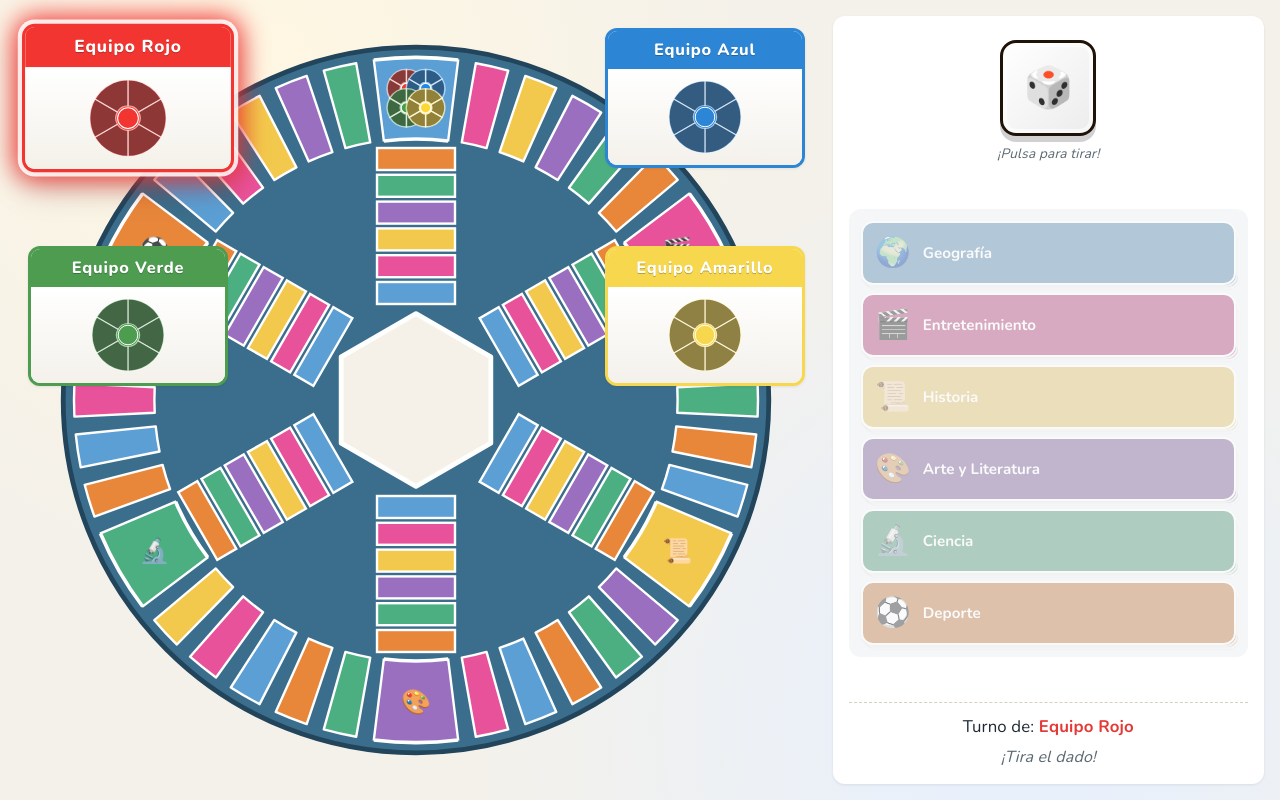
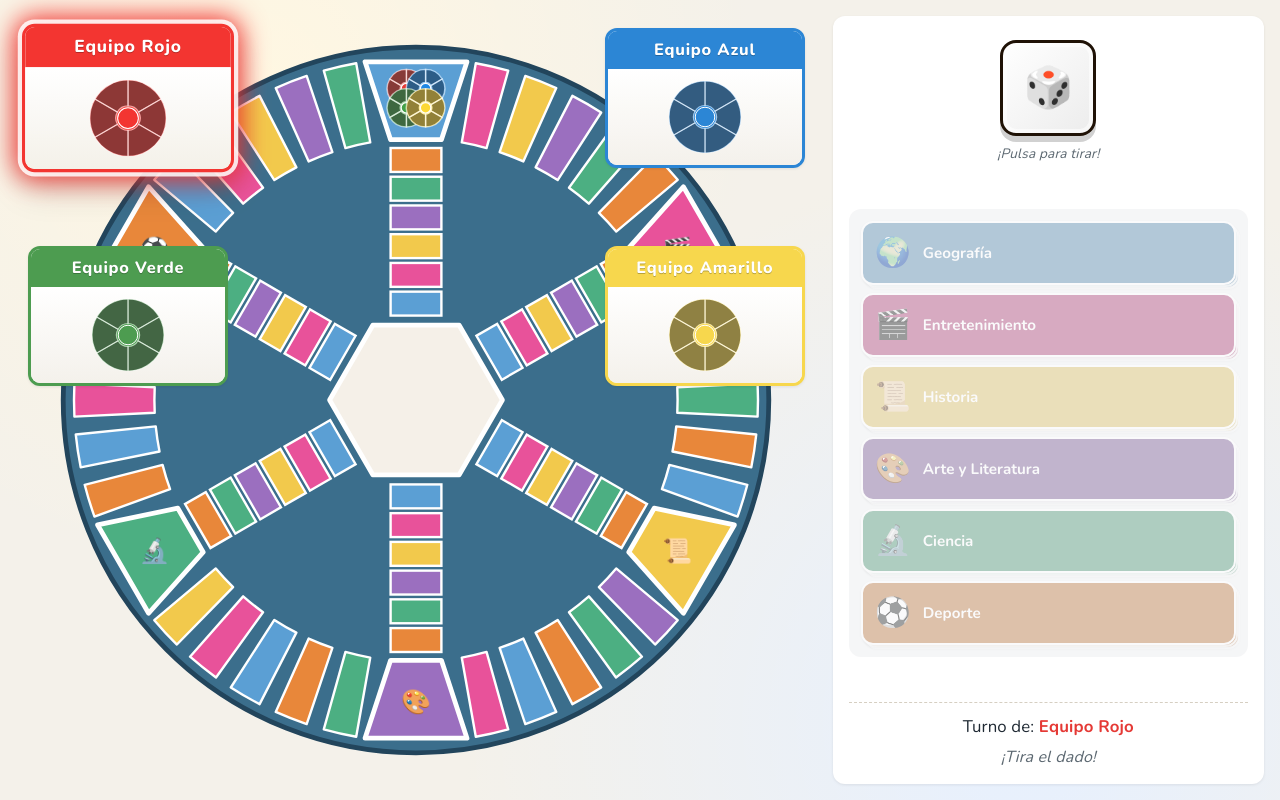
Before and after one commit to ngarderiu/Trivial, a React (Vite) app: page / in a window 1280 px wide. Both pictures are taken after a click on the button "Empezar partida". Built offline with nearby package versions, Linux system fonts and the light colour scheme.

Commit message:
fix: hexágono rotado + sedes trapezoidales rectas + brazos alineados

```diff
--- a/src/components/game/Board.jsx
+++ b/src/components/game/Board.jsx
@@ -27,12 +27,18 @@ const HEX_R = 72; // radio del hexágono al vértice
 const TOTAL_UNITS = 42;
 const UNIT_RAD = (Math.PI * 2) / TOTAL_UNITS; // 360/42º
 
-// Ancho del brazo: igual a la cuerda de una sede a R_INNER
-const ARM_WIDTH = 2 * R_INNER * Math.sin(UNIT_RAD); // ≈ 65 px
+// Sede trapezoidal: lados rectos. Inner edge estrecha por un factor.
+const SEDE_INNER_FACTOR = 0.65;
 
-// Brazo: empieza justo fuera del vértice del hexágono y termina justo
-// antes del anillo, con 6 px de margen a cada lado.
-const SP_IN = HEX_R + 6;        // 78
+// Ancho del brazo = base interior de la sede (cuerda a R_INNER de la sede
+// estrechada por SEDE_INNER_FACTOR). Así brazo y sede quedan alineados.
+const ARM_WIDTH = 2 * R_INNER * Math.sin(UNIT_RAD * SEDE_INNER_FACTOR); // ≈ 42 px
+
+// Brazo: empieza justo fuera del lado plano del hexágono (apotema), no del
+// vértice — porque el hexágono está rotado para que sus lados encaren a
+// los brazos.
+const HEX_APOTHEM = HEX_R * Math.cos(Math.PI / 6); // ≈ 62.35
+const SP_IN = HEX_APOTHEM + 6;  // ≈ 68.35
 const SP_OUT = R_INNER - 6;     // 212
 const ARM_CELLS = SPOKE_CELLS;  // 6
 const ARM_CELL_GAP = 4;
@@ -90,11 +96,12 @@ function spokeAngleDeg(j) {
   return DEG(angle);
 }
 
-// Path de un hexágono regular con vértices en los 6 ejes de los brazos.
+// Path de un hexágono regular rotado 30º: los lados planos quedan
+// perpendiculares a los 6 brazos (vértices entre los brazos).
 function hexagonPath(cx, cy, r) {
   const pts = [];
   for (let i = 0; i < 6; i++) {
-    const a = -Math.PI / 2 + i * (Math.PI / 3);
+    const a = -Math.PI / 2 + Math.PI / 6 + i * (Math.PI / 3);
     pts.push([cx + r * Math.cos(a), cy + r * Math.sin(a)]);
   }
   return (
@@ -102,6 +109,20 @@ function hexagonPath(cx, cy, r) {
     pts.slice(1).map(([x, y]) => `L ${x} ${y}`).join(' ') +
     ' Z'
   );
+}
+
+// Path de una sede como TRAPEZOIDE de lados rectos: 4 esquinas, sin arcos.
+// Outer edge: cuerda recta de 2 unidades angulares.
+// Inner edge: cuerda recta más estrecha (× SEDE_INNER_FACTOR).
+function sedeTrapezoidPath(angC) {
+  const half = UNIT_RAD; // 1 unidad angular
+  const factor = SEDE_INNER_FACTOR;
+  const xy = (r, a) => [CX + r * Math.cos(a), CY + r * Math.sin(a)];
+  const extL = xy(R_OUTER, angC - half);
+  const extR = xy(R_OUTER, angC + half);
+  const intR = xy(R_INNER, angC + half * factor);
+  const intL = xy(R_INNER, angC - half * factor);
+  return `M ${extL[0]} ${extL[1]} L ${extR[0]} ${extR[1]} L ${intR[0]} ${intR[1]} L ${intL[0]} ${intL[1]} Z`;
 }
 
 export default function Board({
@@ -188,25 +209,25 @@ export default function Board({
         );
       })}
 
-      {/* Sedes encima del resto: doble ancho angular, borde blanco doble */}
+      {/* Sedes encima del resto: trapezoides rectos, borde blanco doble */}
       {BOARD_POSITIONS.filter((c) => c.isHQ).map((cell) => {
         const cat = CATEGORIES_BY_ID[cell.category];
-        const [a0, a1] = cellAngles(cell.index);
         const isReachable = reachableSet.has(cell.index);
-        const center = ringCellCenter(cell.index);
+        const { angle: angC } = ringCellCenter(cell.index);
+        // Centro geométrico aproximado (centroide del trapezoide)
+        const center = {
+          x: CX + ((R_INNER + R_OUTER) / 2) * Math.cos(angC),
+          y: CY + ((R_INNER + R_OUTER) / 2) * Math.sin(angC)
+        };
         return (
           <g key={`hq-${cell.index}`} className={isReachable ? 'is-reachable' : ''}>
-            {/* Borde exterior blanco grueso */}
+            {/* Cuerpo coloreado con borde blanco grueso (doble efecto) */}
             <path
-              d={annularWedgePath(a0, a1, R_INNER - 2, R_OUTER + 2)}
-              fill="#ffffff"
-            />
-            {/* Cuerpo coloreado */}
-            <path
-              d={annularWedgePath(a0, a1, R_INNER, R_OUTER)}
+              d={sedeTrapezoidPath(angC)}
               fill={cat.color}
               stroke="#ffffff"
-              strokeWidth={2}
+              strokeWidth={4}
+              strokeLinejoin="round"
               onClick={() => onCellClick?.(cell.index)}
               style={{ cursor: isReachable ? 'pointer' : 'default' }}
             />
```
